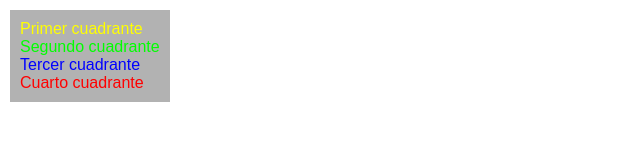
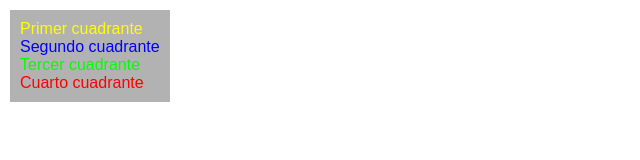
Before and after one commit to JPENAFIELF/polar, a plain HTML site: page index.html in a window 1280 px wide. Shown: the whole page, without its empty margins (0-640 px from the left). Drawn offline with nearby package versions, Linux system fonts and the light colour scheme.

Commit message:
Update index.html

```diff
--- a/index.html
+++ b/index.html
@@ -25,8 +25,8 @@
 
 <div id="legend">
     <div style="color:#ffff00;">Primer cuadrante</div>
-    <div style="color:#00ff00;">Segundo cuadrante</div>
-    <div style="color:#0000ff;">Tercer cuadrante</div>
+    <div style="color:#0000ff;">Segundo cuadrante</div>
+    <div style="color:#00ff00;">Tercer cuadrante</div>
     <div style="color:#ff0000;">Cuarto cuadrante</div>
 </div>
 
```
